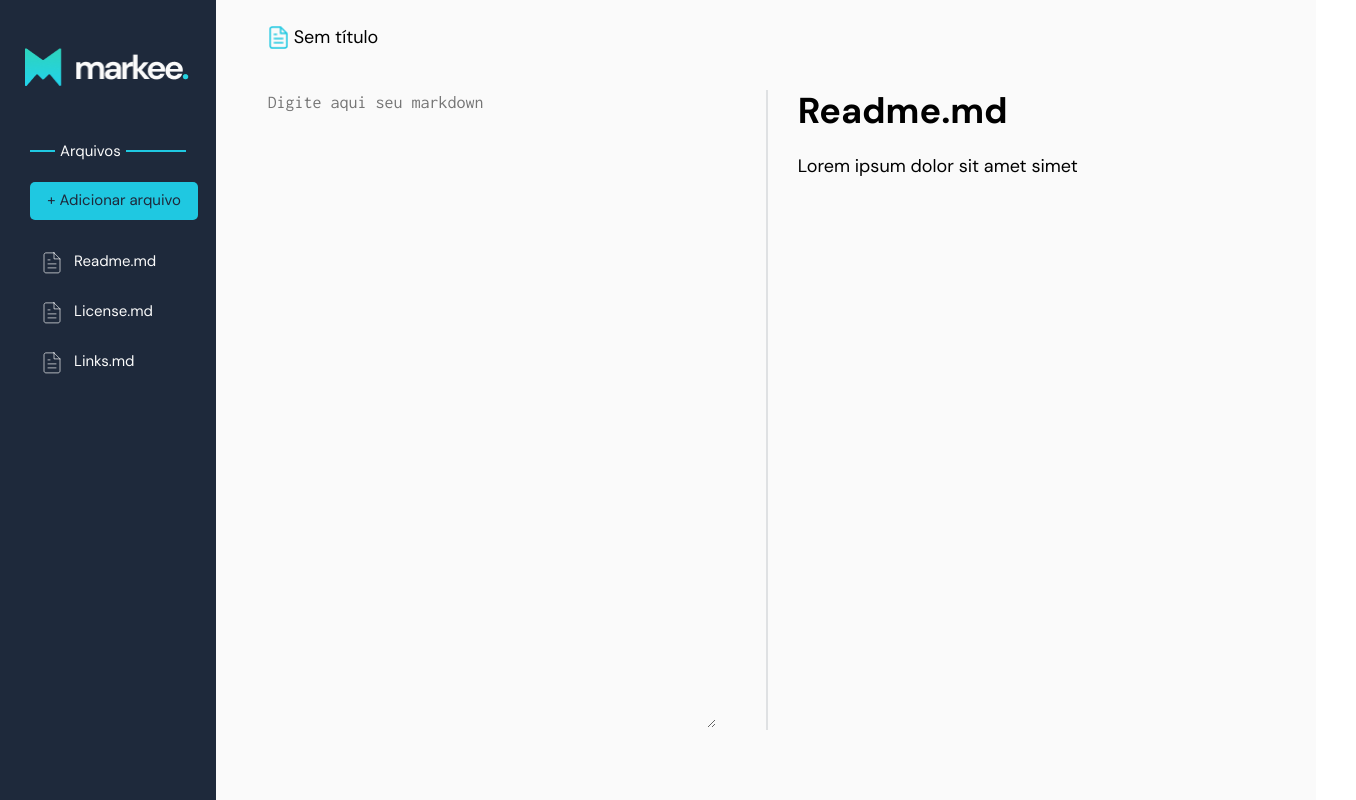
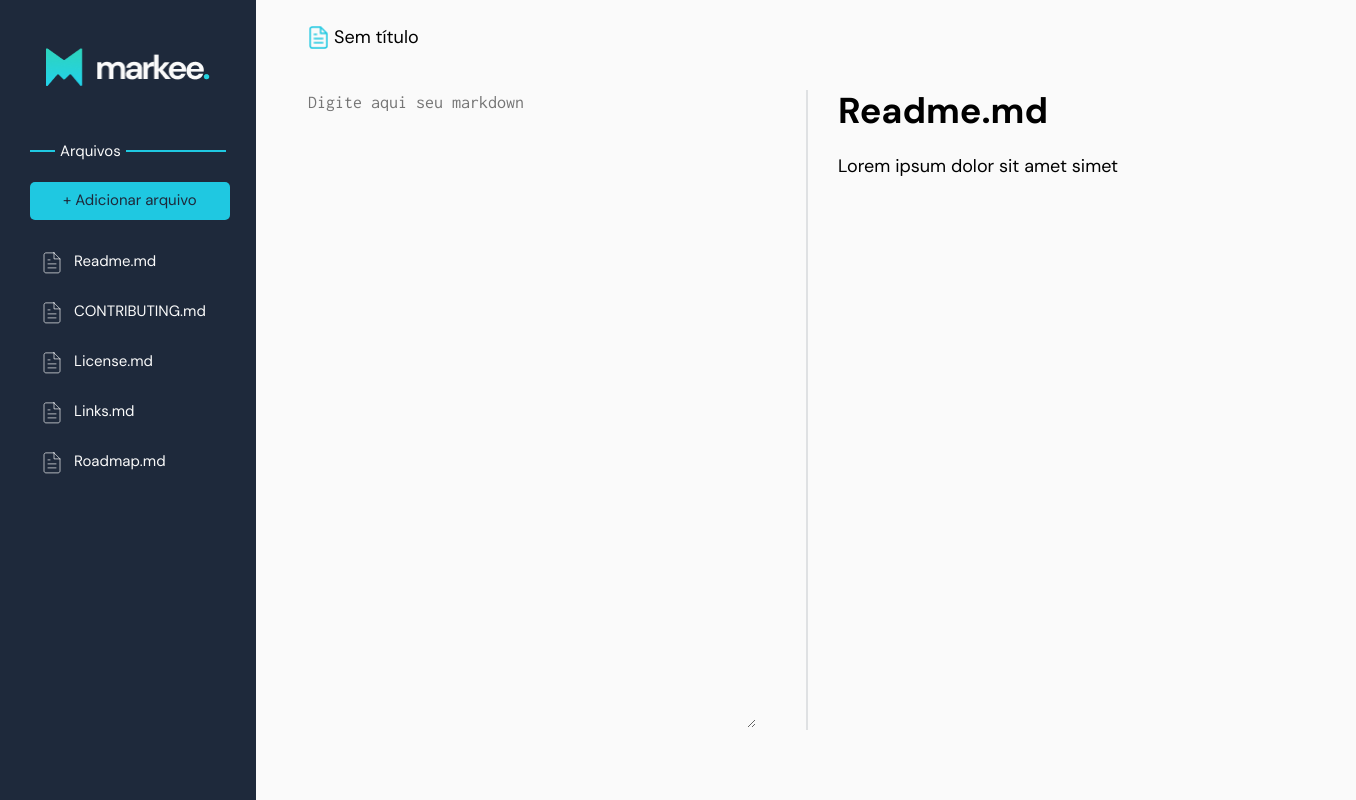
Before and after one commit to matheussgsilva/markee-app, a React (Create React App) app: page / in a window 1280 px wide. Shown: the whole page, 1356 px wide, since content can reach past the window. Built offline with nearby package versions, Linux system fonts and the light colour scheme.

Commit message:
Import item and add map to render SidebarItem

```diff
--- a/src/components/sidebar/index.tsx
+++ b/src/components/sidebar/index.tsx
@@ -2,6 +2,7 @@
 
 import logo from 'assets/markee-logo.png'
 import { SidebarItem } from 'components/sidebarItem'
+import { item } from 'data/item'
 
 export const Sidebar = () => {
   return (
@@ -14,9 +15,7 @@
         <hr />
       </C.Divider>
       <C.Button>+ Adicionar arquivo</C.Button>
-      <SidebarItem name='Readme.md' active={false} status='saved' />
-      <SidebarItem name='License.md' active={false} status='saved' />
-      <SidebarItem name='Links.md' active status='saving' />
+      {item.map((item) => <SidebarItem key={item.id} name={item.name} active={false} status={item.status} id={item.id} content='' />)}
     </C.Container>
   )
 }
```
